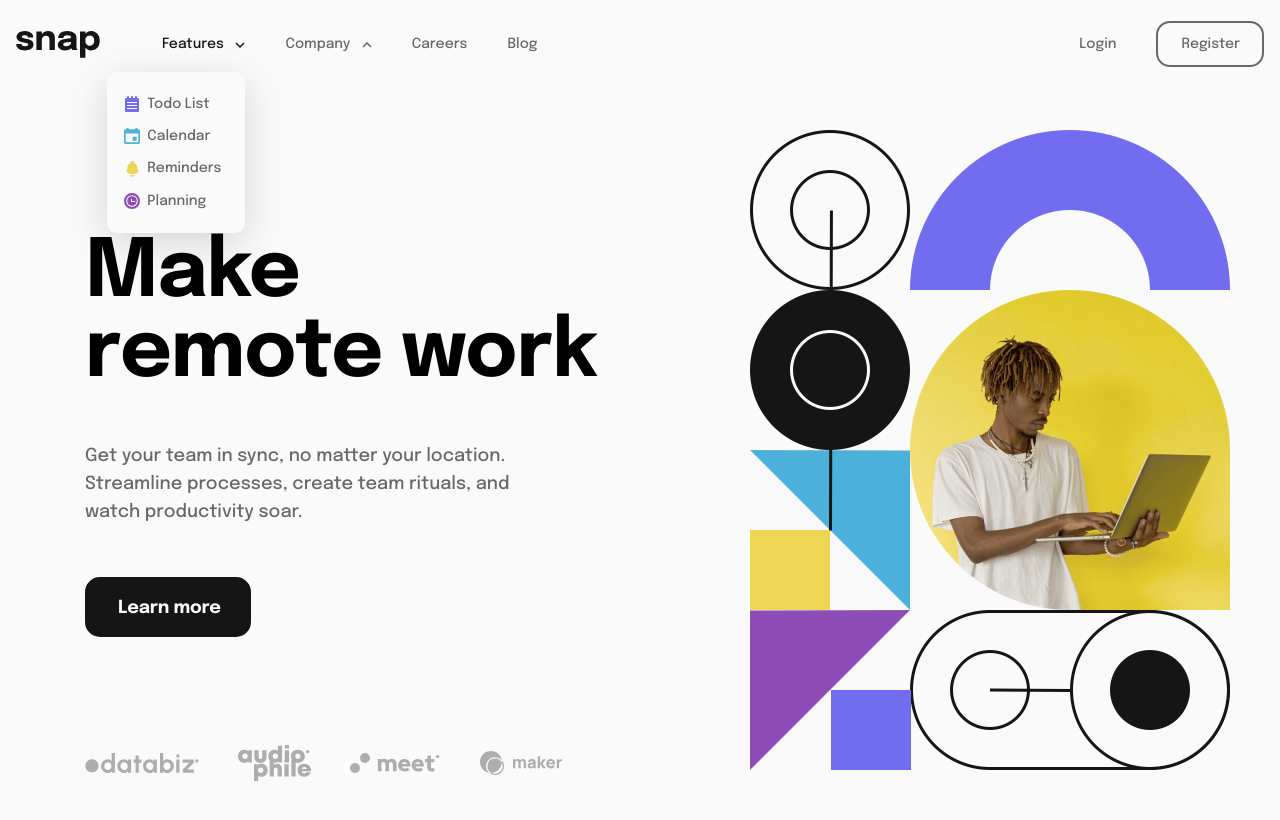
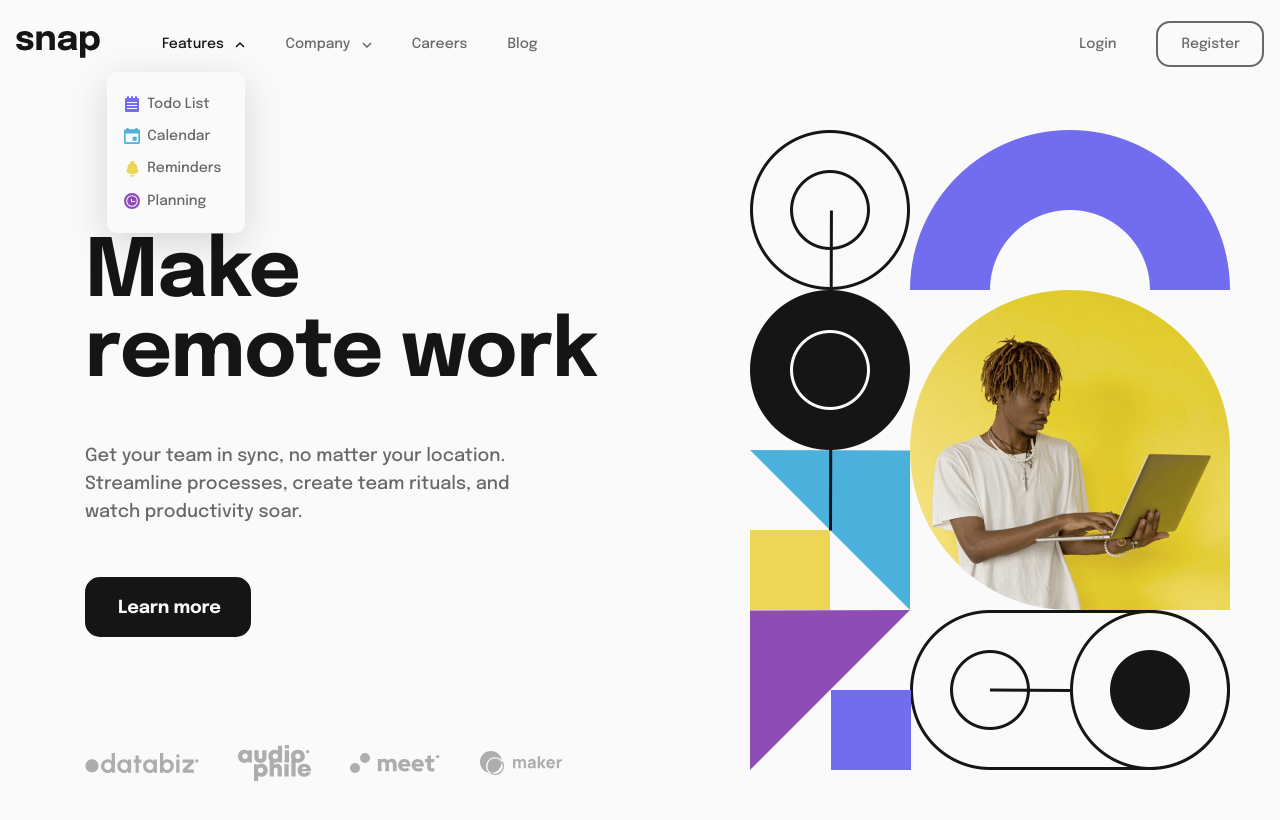
Before and after one commit to richieAiello/intro-section-page, a website built with Parcel: page src/index.html in a window 1280 px wide. Both pictures are taken after a click on the button "Features". Built offline with nearby package versions, Linux system fonts and the light colour scheme.

Commit message:
Adjusted starting positions of nav arrows.

```diff
--- a/src/index.html
+++ b/src/index.html
@@ -40,7 +40,7 @@
                   stroke="#686868"
                   stroke-width="1.5"
                   fill="none"
-                  d="m1 5 4-4 4 4"
+                  d="m1 1 4 4 4-4"
                 />
               </svg>
             </button>
@@ -82,7 +82,7 @@
                   stroke="#686868"
                   stroke-width="1.5"
                   fill="none"
-                  d="m1 5 4-4 4 4"
+                  d="m1 1 4 4 4-4"
                 />
               </svg>
             </button>
--- a/src/main.scss
+++ b/src/main.scss
@@ -119,7 +119,7 @@ $white: #FAFAFA;
 }
 
 .rotate {
-  transform: rotate(180deg);
+  transform: rotate(-180deg);
 }
 
 // Place at bottom of base styles to ensure style works when applied.
@@ -149,13 +149,13 @@ $white: #FAFAFA;
     height: 100%;
     position: fixed;
     right: 0;
+    bottom: 0;
   }
 
   &__shadow {
     width: 100%;
     background-color: rgba($black, 75%);
     z-index: 1;
-    bottom: 0;
   }
 
   &__menu {
@@ -165,7 +165,6 @@ $white: #FAFAFA;
     background-color: $white;
     color: $grey;
     z-index: 2;
-    top: 0;
   }
 
   &__list {
@@ -365,6 +364,7 @@ $white: #FAFAFA;
     line-height: 2.625rem;
     letter-spacing: -0.5px;
     margin-bottom: 1rem;
+    color: $black;
   }
 
   &__text {
```
